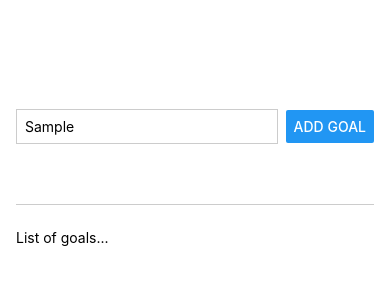
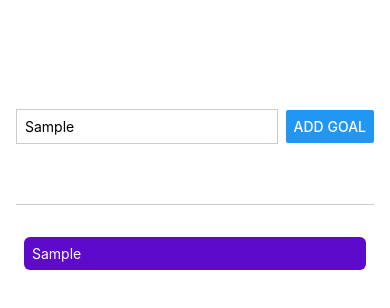
Before and after one commit to AllanKipchumba/R-native-course, a React Native app: screen / in a window 390 px wide. Both pictures are taken after typing "Sample" into the empty fields and a click on the button "ADD GOAL". Shown: the top 308 px of the page. Built offline with nearby package versions, Linux system fonts and the light colour scheme.

Commit message:
app handling user input data

```diff
--- a/App.js
+++ b/App.js
@@ -1,14 +1,48 @@
-import { Button, StyleSheet, Text, TextInput, View } from 'react-native';
+import { useState } from 'react';
+import {
+  Button,
+  StyleSheet,
+  Text,
+  TextInput,
+  View,
+  ScrollView,
+} from 'react-native';
 
 export default function App() {
+  const [enteredGoalText, setEnteredGoalText] = useState('');
+  const [courseGoals, setCourseGoals] = useState([]);
+
+  //handle input change event
+  function goalInputHandler(enteredText) {
+    setEnteredGoalText(enteredText);
+  }
+
+  //add goal to list of goals
+  function addGoalHandler() {
+    setCourseGoals((currentCourseGoals) => [
+      ...currentCourseGoals,
+      enteredGoalText,
+    ]);
+  }
+
   return (
     <View style={styles.appContainer}>
       <View style={styles.inputContainer}>
-        <TextInput style={styles.textInput} placeholder='Your course goal!' />
-        <Button title='Add goal' />
+        <TextInput
+          style={styles.textInput}
+          onChangeText={goalInputHandler}
+          placeholder='Your course goal!'
+        />
+        <Button title='Add goal' onPress={addGoalHandler} />
       </View>
       <View style={styles.goalsContainer}>
-        <Text>List of goals...</Text>
+        <ScrollView>
+          {courseGoals.map((goal, index) => (
+            <View key={index} style={styles.goalItem}>
+              <Text style={styles.goalText}>{goal}</Text>
+            </View>
+          ))}
+        </ScrollView>
       </View>
     </View>
   );
@@ -39,4 +73,13 @@
   goalsContainer: {
     flex: 4,
   },
+  goalItem: {
+    margin: 8,
+    padding: 8,
+    borderRadius: 6,
+    backgroundColor: '#5e0acc',
+  },
+  goalText: {
+    color: 'white',
+  },
 });
```
